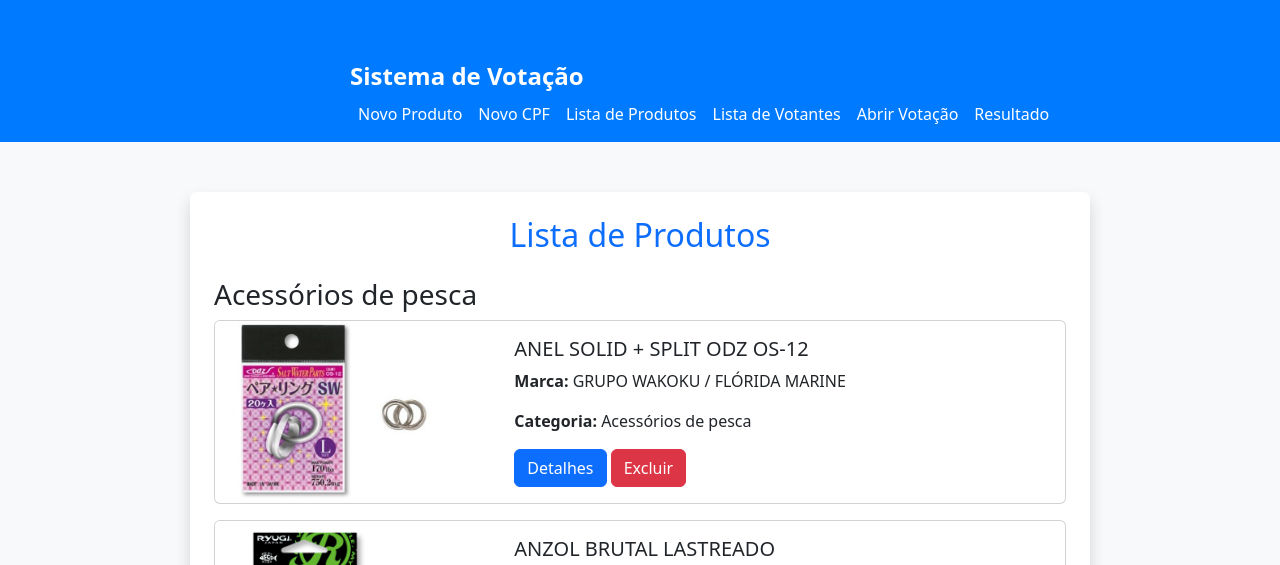
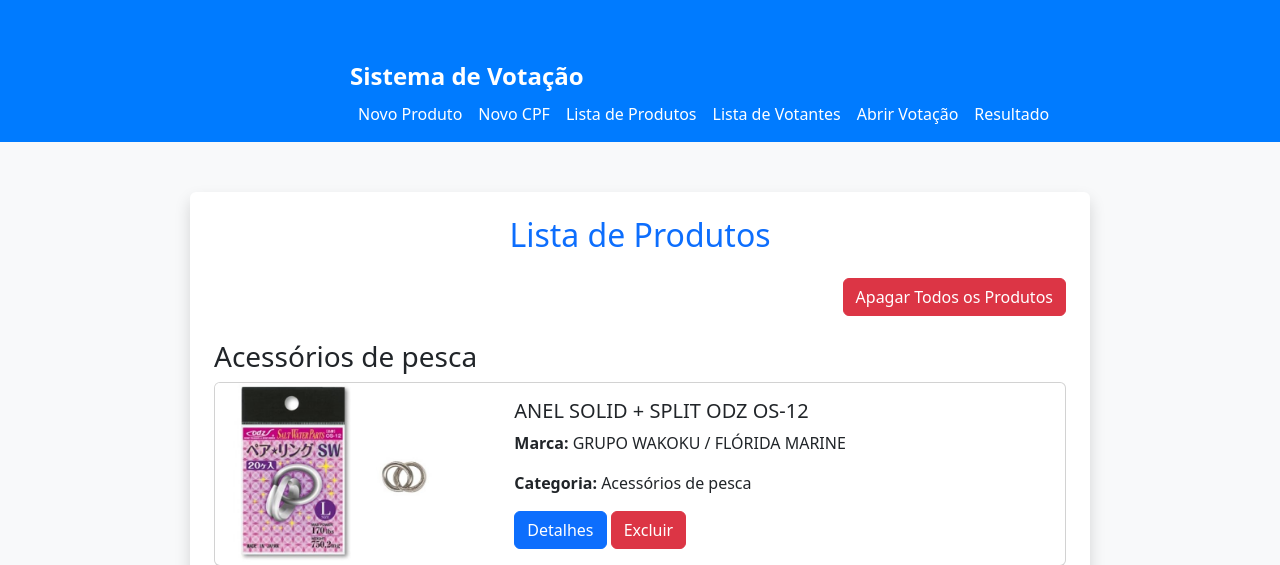
Before and after one commit to ella-at/Sistema-de-votacao, a Flask app: page /lista_produtos in a window 1280 px wide. Shown: the top 565 px of the page. Run offline with Flask 3, Linux system fonts and the light colour scheme; data comes from the database, SQL or seed files in the repository; some libraries are stand-ins or nearby versions.

Commit message:
Eclusão geral de produtos

```diff
--- a/app.py
+++ b/app.py
@@ -303,6 +303,20 @@ def upload_cpfs():
 @app.route("/arquivo_produto")
 def arquivo_produto():
     return render_template("arquivo_produto.html")
+
+# Função para exclusão geral de produtos
+@app.route("/apagar_todos_produtos", methods=["POST"])
+def apagar_todos_produtos():
+    with sqlite3.connect(DB_FILE) as conn:
+        cursor = conn.cursor()
+        # Exclui votos relacionados primeiro (por integridade)
+        cursor.execute("DELETE FROM votos")
+        cursor.execute("UPDATE votantes SET votou = 0, voto_produto = NULL")  # limpa referência
+        cursor.execute("DELETE FROM produtos")
+        conn.commit()
+    return jsonify({"message": "Todos os produtos foram apagados com sucesso!"})
+
+
 
 # Rota para processar o upload
 @app.route("/upload_produtos", methods=["POST"])
--- a/templates/lista_produtos.html
+++ b/templates/lista_produtos.html
@@ -74,11 +74,35 @@
     <!-- Lista de Produtos -->
     <div class="container bg-white p-4 shadow rounded">
         <h2 class="text-center text-primary mb-4">Lista de Produtos</h2>
+        <div class="text-end mb-3">
+            <button class="btn btn-danger" onclick="apagarTodosProdutos()">Apagar Todos os Produtos</button>
+        </div>
+
         <div id="listaProdutos"></div>
     </div>
 
     <!-- Script -->
     <script>
+
+        function apagarTodosProdutos() {
+            if (!confirm("Tem certeza que deseja apagar TODOS os produtos? Essa ação é irreversível!")) return;
+
+            fetch("/apagar_todos_produtos", {
+                method: "POST"
+            })
+            .then(response => response.json())
+            .then(data => {
+                alert(data.message);
+                carregarProdutos(); // Atualiza a lista
+            })
+            .catch(error => {
+                console.error("Erro ao apagar todos os produtos:", error);
+                alert("Erro ao apagar todos os produtos.");
+            });
+        }
+
+
+
         async function carregarProdutos() {
             try {
                 const response = await fetch("/lista_produtos_json"); // Obtém os dados do Flask
```
